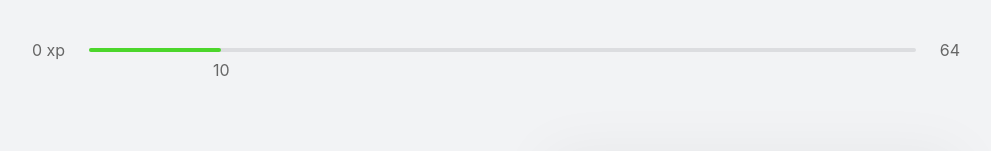
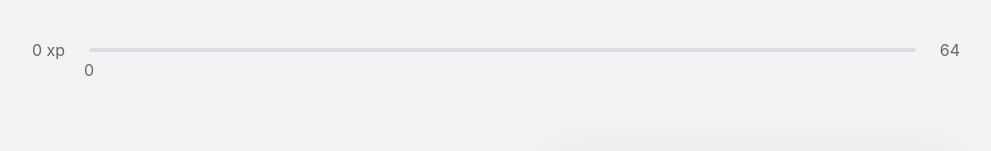
Before and after one commit to Sylvn001/Recon-Training, a Next.js app in the folder recon-training/: page / in a window 1280 px wide. Shown: the top 151 px of the page, without its empty margins (144-1135 px from the left). Built offline with nearby package versions, Linux system fonts and the light colour scheme.

Commit message:
NLW#4 adjustments

```diff
--- a/recon-training/package.json
+++ b/recon-training/package.json
@@ -8,6 +8,8 @@
     "start": "next start"
   },
   "dependencies": {
+    "@types/js-cookie": "^2.2.6",
+    "js-cookie": "^2.2.1",
     "next": "10.0.7",
     "react": "17.0.1",
     "react-dom": "17.0.1"
--- a/recon-training/src/contexts/ChallengesContext.tsx
+++ b/recon-training/src/contexts/ChallengesContext.tsx
@@ -1,5 +1,6 @@
 import {createContext, ReactNode, useEffect, useState} from 'react'
 import challenges from '../../challenges.json'
+import Cookies from 'js-cookie';
 
 interface Challenge{
   type: 'body' | 'eye';
@@ -21,22 +22,34 @@ interface ChallengesContextData{
 
 interface ChallengesProviderProps{
   children: ReactNode
+  level: number,
+  currentExperience: number,
+  challengesCompleted: number,
 }
+
 
 export const ChallengesContext = createContext({} as ChallengesContextData)
 
-export function ChallengesProvider({children}: ChallengesProviderProps) {
-  const [level,setLevel] = useState(1)
-  const [currentExperience, setCurrentExperience] = useState(10);
-  const [challengesCompleted, setChallengesCompleted] = useState(0)
+export function ChallengesProvider({
+  children,
+  ...rest
+}: ChallengesProviderProps) {
+  const [level,setLevel] = useState(rest.level ?? 1)
+  const [currentExperience, setCurrentExperience] = useState(rest.currentExperience ?? 0)
+  const [challengesCompleted, setChallengesCompleted] = useState(rest.challengesCompleted ?? 0)
 
   const [activeChallenge, setActiveChallenge] = useState(null)
-
   const experienceToNextLevel = Math.pow((level +1) * 4,2)
 
   useEffect(() => {
     Notification.requestPermission()
   }, [])
+
+  useEffect(() => {
+    Cookies.set('level', String(level));
+    Cookies.set('currentExperience', String(currentExperience));
+    Cookies.set('challengesCompleted', String(challengesCompleted));
+  }, [level, currentExperience, challengesCompleted])
 
   function levelUp(){
     setLevel(level+1);
--- a/recon-training/src/pages/_app.tsx
+++ b/recon-training/src/pages/_app.tsx
@@ -1,14 +1,11 @@
 import '../css/global.css'
 
-import {ChallengesContext, ChallengesProvider} from '../contexts/ChallengesContext'
 import { useState } from 'react'
 
 function MyApp({ Component, pageProps }) {
 
   return(
-    <ChallengesProvider>
-      <Component {...pageProps}/>
-    </ChallengesProvider>
+    <Component {...pageProps}/>
   )
 }
 
--- a/recon-training/src/pages/_document.tsx
+++ b/recon-training/src/pages/_document.tsx
@@ -5,7 +5,7 @@ export default class myDocument extends Document{
     return (
       <Html>
         <Head>
-          <link rel="shortcut icon" href="favicon.png" type="image/png"/>
+          <link rel="shortcut icon" href="icon.png" type="image/png"/>
           <link rel="preconnect" href="https://fonts.gstatic.com"/>
           <link href="https://fonts.googleapis.com/css2?family=Inter:wght@400;500;600&family=Rajdhani:wght@600&display=swap" rel="stylesheet"/>
         </Head>
--- a/recon-training/src/pages/index.tsx
+++ b/recon-training/src/pages/index.tsx
@@ -1,4 +1,5 @@
 import Head from 'next/head';
+import {GetServerSideProps} from 'next'
 
 import React from 'react';
 import { CompletedChallenges } from '../components/CompletedChallenges';
@@ -9,11 +10,21 @@ import ChallengeBox from '../components/ChallengeBox';
 
 import styles from '../css/pages/Home.module.css';
 import { CountdownProvider } from '../contexts/CountdownContext';
+import { ChallengesProvider } from '../contexts/ChallengesContext';
 
+interface HomeProps{
+  level: number,
+  currentExperience: number,
+  challengesCompleted: number,
+}
 
-
-export default function Home() {
+export default function Home(props: HomeProps) {
   return (
+    <ChallengesProvider
+      level={props.level}
+      currentExperience={props.currentExperience}
+      challengesCompleted={props.challengesCompleted}
+    >
       <div className={styles.container}>
         <Head>
           <title>Inicio | recon-traning</title>
@@ -33,6 +44,19 @@ export default function Home() {
           </section>
         </CountdownProvider>
       </div>
-
+    </ChallengesProvider>
   )
 }
+
+export const getServerSideProps: GetServerSideProps = async (ctx) =>
+{
+  const {level, currentExperience, challengesCompleted} = ctx.req.cookies
+
+  return{
+    props: {
+      level: Number(level),
+      currentExperience: Number(currentExperience),
+      challengesCompleted: Number(challengesCompleted)
+    }
+  }
+}
```
Also changed, not shown: recon-training/public/icon.png (renamed from recon-training/public/favicon.png), 1 other file (tests, documents, lock files or other folders). Lines whose indentation alone changed are shown as unchanged.
